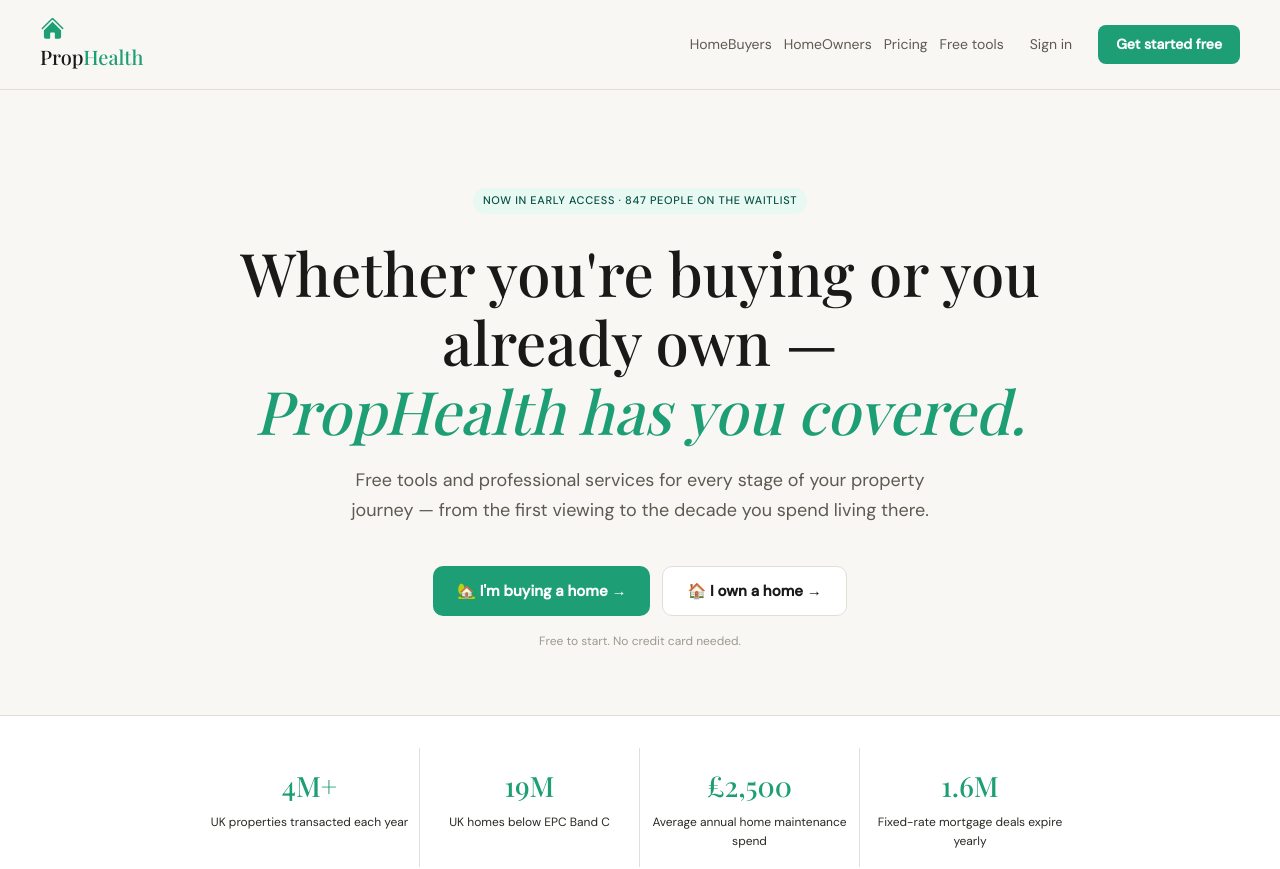
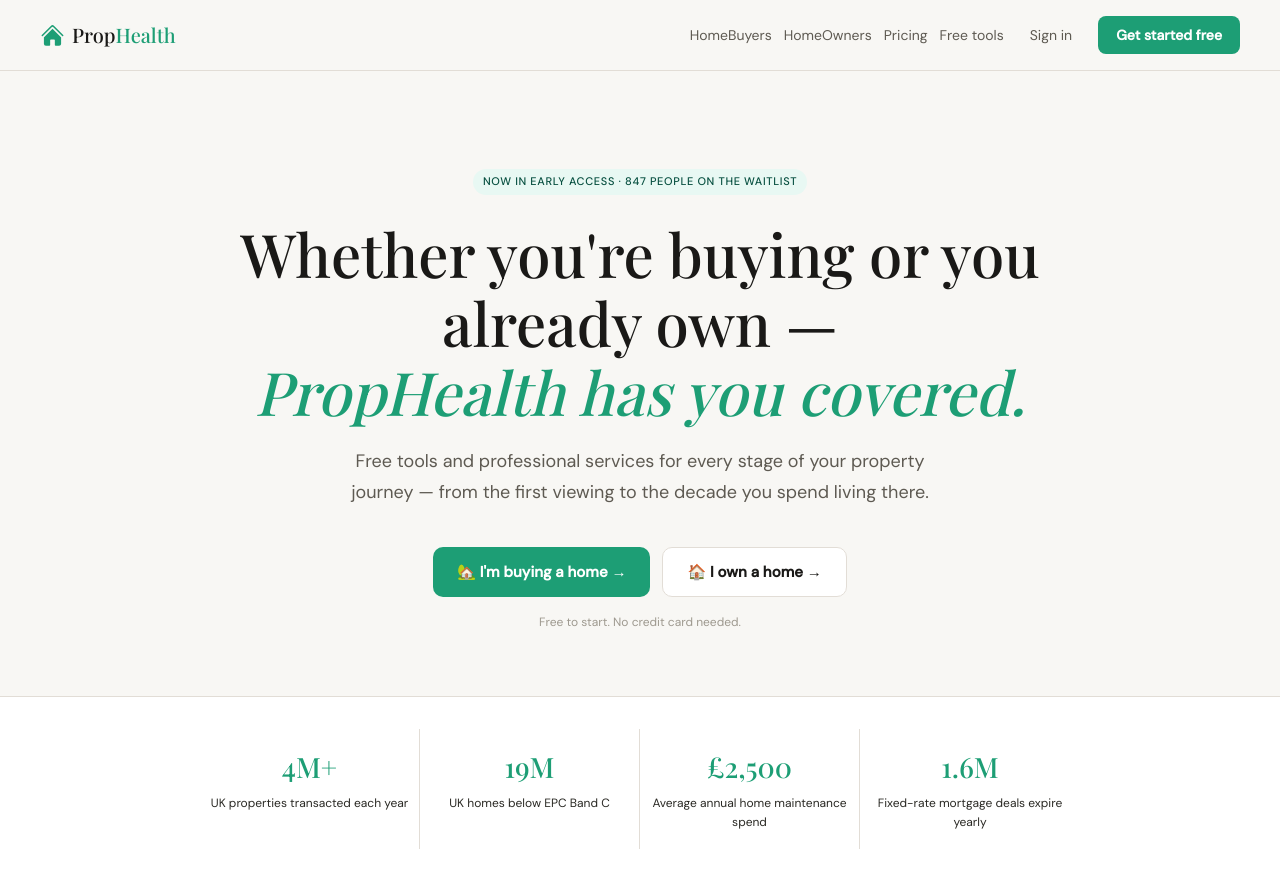
Before and after one commit to moin-github82/PropPilot, a Next.js app: page / in a window 1280 px wide. Shown: the top 869 px of the page. Built offline with nearby package versions, Linux system fonts and the light colour scheme.

Commit message:
icon fox

```diff
--- a/src/app/components/NavBar.tsx
+++ b/src/app/components/NavBar.tsx
@@ -34,13 +34,13 @@ export function NavBar({ logoHref = '/', rightSlot, mobileItems }: NavBarProps)
   return (
     <>
       <nav className="pp-nav">
-        <Link href={logoHref} className="pp-nav-logo">
+        <Link href={logoHref} className="pp-nav-logo" style={{ display: 'inline-flex', alignItems: 'center' }}>
           {/* House icon */}
           <svg
             xmlns="http://www.w3.org/2000/svg"
             viewBox="0 0 24 24"
             fill="currentColor"
-            style={{ width: '1.25em', height: '1.25em', marginRight: '0.35em', verticalAlign: 'middle', color: 'var(--brand-400)' }}
+            style={{ width: '1.25em', height: '1.25em', marginRight: '0.35em', flexShrink: 0, color: 'var(--brand-400)' }}
             aria-hidden="true"
           >
             <path d="M11.47 3.841a.75.75 0 0 1 1.06 0l8.69 8.69a.75.75 0 1 0 1.06-1.061l-8.689-8.69a2.25 2.25 0 0 0-3.182 0l-8.69 8.69a.75.75 0 1 0 1.061 1.06l8.69-8.689Z" />
```
